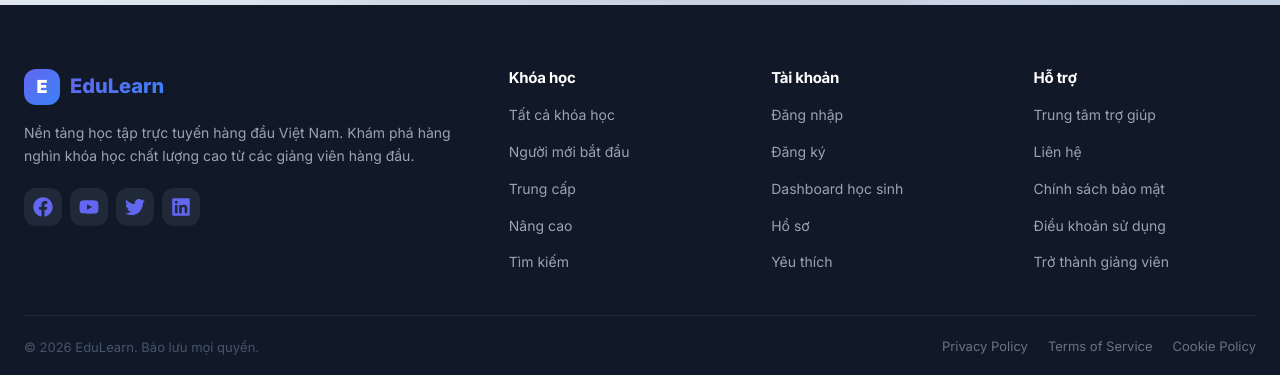
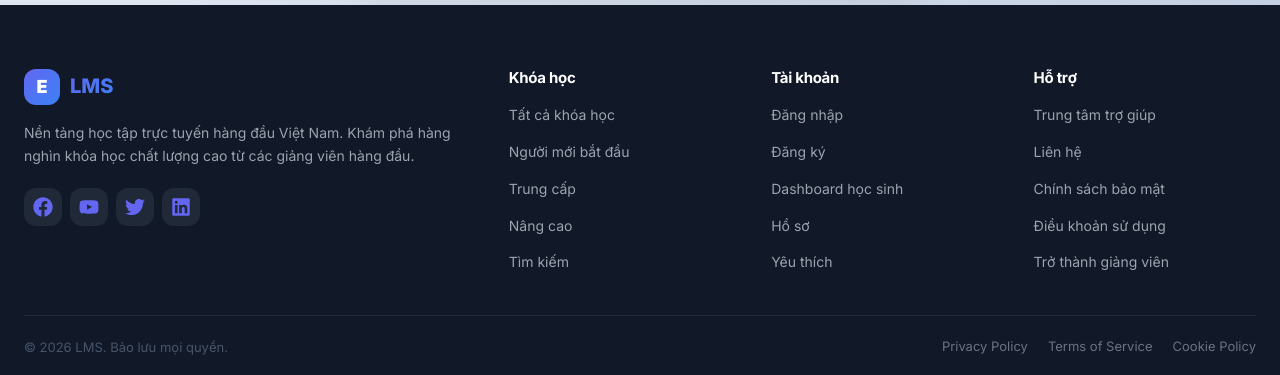
Before and after one commit to kienkjt/LMS_ADMIN, a React (Vite) app: page /payment/failure in a window 1280 px wide. Shown: the part 898-1273 px from the top of the page. Built offline with nearby package versions, Linux system fonts and the light colour scheme; no server answers.

Commit message:
fix logo

```diff
--- a/src/components/auth/ForgotPassword.jsx
+++ b/src/components/auth/ForgotPassword.jsx
@@ -37,7 +37,7 @@ const ForgotPassword = () => {
         <div className="auth-hero-content">
           <div className="auth-logo">
             <div className="logo-icon-lg">E</div>
-            <span className="logo-text-lg">EduLearn</span>
+            <span className="logo-text-lg">LMS</span>
           </div>
           <div
             style={{ fontSize: "80px", textAlign: "center", margin: "32px 0" }}
--- a/src/components/auth/Login.jsx
+++ b/src/components/auth/Login.jsx
@@ -105,7 +105,7 @@ const Login = () => {
         <div className="auth-hero-content">
           <Link to={ROUTES.HOME} className="auth-logo">
             <div className="logo-icon-lg">E</div>
-            <span className="logo-text-lg">EduLearn</span>
+            <span className="logo-text-lg">LMS</span>
           </Link>
           <h1>Học tập không giới hạn</h1>
           <p>
@@ -129,7 +129,7 @@ const Login = () => {
           <div className="auth-testimonials">
             <div className="testimonial">
               <p>
-                "EduLearn đã giúp tôi chuyển đổi sự nghiệp. Các khóa học chất lượng và giảng viên tận tâm đã giúp tôi học được những kỹ năng mới và tìm được công việc mơ ước.  "
+                "LMS đã giúp tôi chuyển đổi sự nghiệp. Các khóa học chất lượng và giảng viên tận tâm đã giúp tôi học được những kỹ năng mới và tìm được công việc mơ ước.  "
               </p>
               <div className="testimonial-author">
                 <div className="avatar avatar-sm">TK</div>
--- a/src/components/auth/Register.jsx
+++ b/src/components/auth/Register.jsx
@@ -84,7 +84,7 @@ const Register = () => {
         <div className="auth-hero-content">
           <Link to={ROUTES.HOME} className="auth-logo">
             <div className="logo-icon-lg">E</div>
-            <span className="logo-text-lg">EduLearn</span>
+            <span className="logo-text-lg">LMS</span>
           </Link>
           <h1>Bắt đầu hành trình học tập</h1>
           <p>
--- a/src/components/auth/ResetPassword.jsx
+++ b/src/components/auth/ResetPassword.jsx
@@ -79,7 +79,7 @@ const ResetPassword = () => {
         <div className="auth-hero-content">
           <div className="auth-logo">
             <div className="logo-icon-lg">E</div>
-            <span className="logo-text-lg">EduLearn</span>
+            <span className="logo-text-lg">LMS</span>
           </div>
           <div
             style={{ fontSize: "80px", textAlign: "center", margin: "32px 0" }}
--- a/src/components/auth/VerifyOtp.jsx
+++ b/src/components/auth/VerifyOtp.jsx
@@ -127,7 +127,7 @@ const VerifyOtp = () => {
         <div className="auth-hero-content">
           <div className="auth-logo">
             <div className="logo-icon-lg">E</div>
-            <span className="logo-text-lg">EduLearn</span>
+            <span className="logo-text-lg">LMS</span>
           </div>
           <div
             style={{ fontSize: "80px", textAlign: "center", margin: "32px 0" }}
--- a/src/components/common/Footer.jsx
+++ b/src/components/common/Footer.jsx
@@ -13,7 +13,7 @@ const Footer = () => {
           <div className="footer-brand">
             <div className="footer-logo">
               <div className="logo-icon">E</div>
-              <span className="logo-text">EduLearn</span>
+              <span className="logo-text">LMS</span>
             </div>
             <p className="footer-desc">
               Nền tảng học tập trực tuyến hàng đầu Việt Nam. Khám phá hàng nghìn
@@ -105,7 +105,7 @@ const Footer = () => {
         </div>
 
         <div className="footer-bottom">
-          <p>&copy; {new Date().getFullYear()} EduLearn. Bảo lưu mọi quyền.</p>
+          <p>&copy; {new Date().getFullYear()} LMS. Bảo lưu mọi quyền.</p>
           <div className="footer-bottom-links">
             <a href="#">Privacy Policy</a>
             <a href="#">Terms of Service</a>
--- a/src/components/common/Navbar.jsx
+++ b/src/components/common/Navbar.jsx
@@ -107,7 +107,7 @@ const Navbar = () => {
               E
             </text>
           </svg>
-          <span className="logo-text">EduLearn</span>
+          <span className="logo-text">LMS</span>
         </Link>
 
         {/* Search Bar - Hidden on mobile, shown on desktop */}
--- a/src/layouts/DashboardLayout.jsx
+++ b/src/layouts/DashboardLayout.jsx
@@ -278,7 +278,7 @@ const DashboardLayout = ({ children }) => {
               >
                 <path d="M12 2L2 7V12C2 18.6 7.1 24 12 24C16.9 24 22 18.6 22 12V7L12 2Z" />
               </svg>
-              <span className="logo-text">EduLearn</span>
+              <span className="logo-text">LMS</span>
             </Link>
 
             {/* Nav */}
@@ -433,7 +433,7 @@ const DashboardLayout = ({ children }) => {
         <div className="sidebar-header">
           <Link to={homePath} className="sidebar-logo">
             <div className="logo-icon">E</div>
-            {!sidebarCollapsed && <span className="logo-text">EduLearn</span>}
+            {!sidebarCollapsed && <span className="logo-text">LMS</span>}
           </Link>
           <button
             className="sidebar-toggle"
--- a/src/pages/HomePage.jsx
+++ b/src/pages/HomePage.jsx
@@ -92,7 +92,7 @@ const HomePage = () => {
               </h1>
               <p className="hero-subtitle">
                 Khám phá hàng ngàn khóa học chất lượng từ các giảng viên hàng
-                đầu. Học mọi lúc, mọi nơi với EduLearn.
+                đầu. Học mọi lúc, mọi nơi với LMS.
               </p>
 
               <form className="hero-search-form" onSubmit={handleSearch}>
@@ -285,7 +285,7 @@ const HomePage = () => {
             }}
           >
             <div>
-              <h2 className="section-title">Tại sao chọn EduLearn?</h2>
+              <h2 className="section-title">Tại sao chọn LMS?</h2>
               <p className="section-subtitle">
                 Chúng tôi cam kết mang đến trải nghiệm học tập tốt nhất
               </p>
--- a/src/utils/constants.js
+++ b/src/utils/constants.js
@@ -1,5 +1,5 @@
 export const API_BASE_URL = import.meta.env.VITE_API_BASE_URL || 'http://localhost:8080';
-export const APP_NAME = import.meta.env.VITE_APP_NAME || 'EduLearn LMS';
+export const APP_NAME = import.meta.env.VITE_APP_NAME || 'LMS';
 
 export const ROLES = {
   STUDENT: 'ROLE_STUDENT',
```
